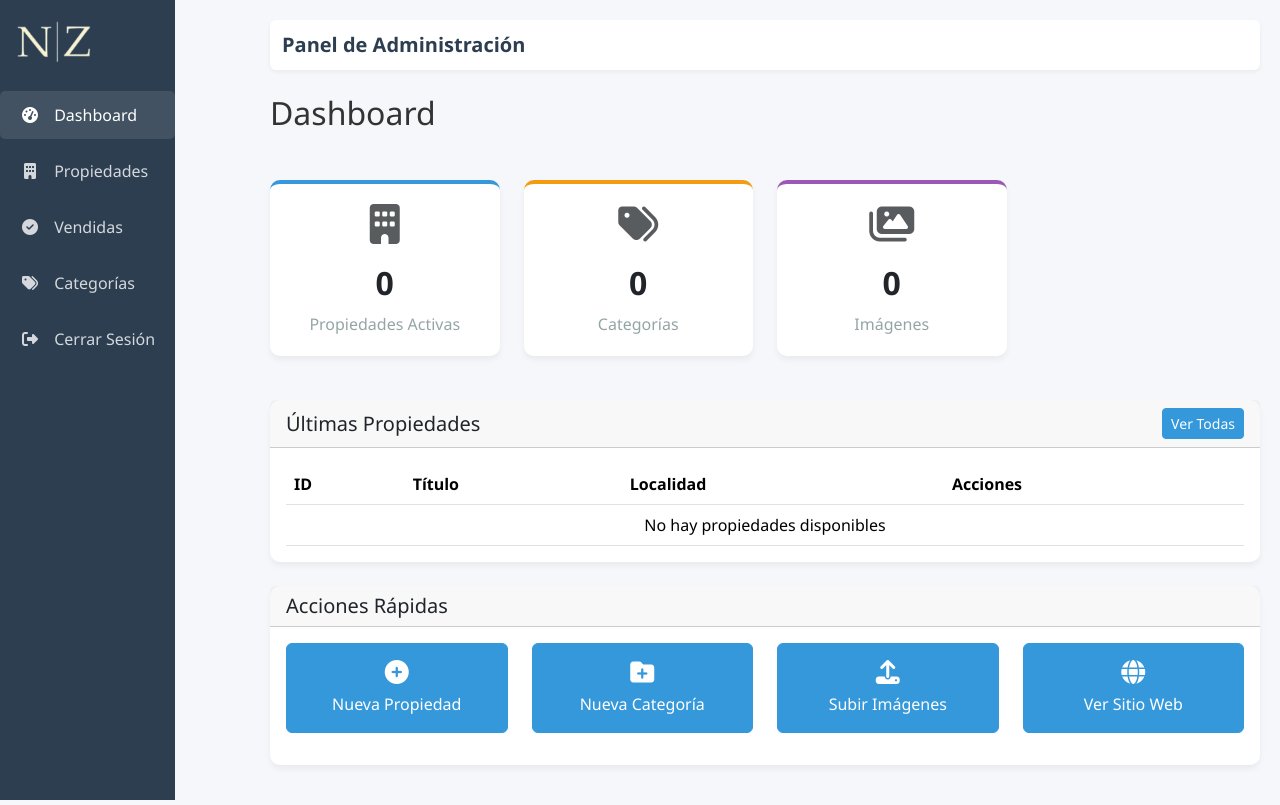
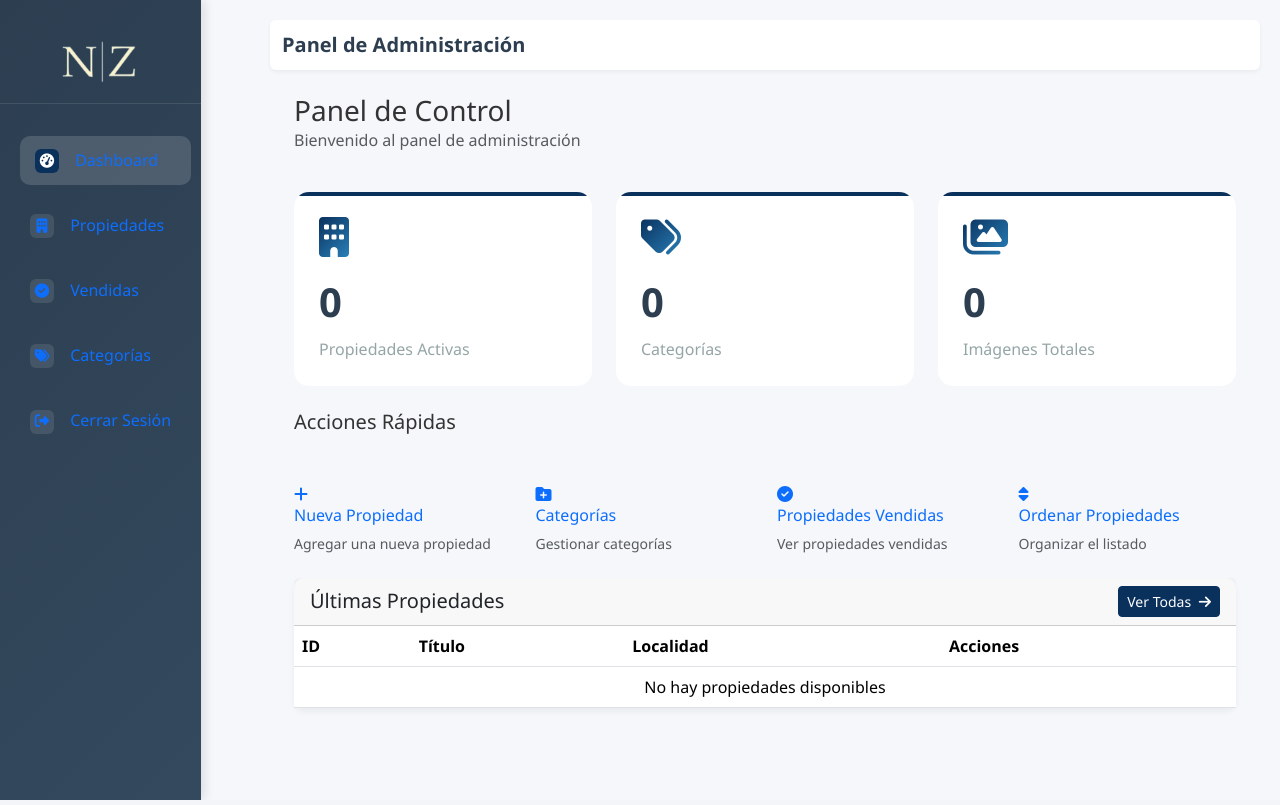
Before and after one commit to GiuGerlo/nz-estudio, a PHP site: page /admin/admin.php in a window 1280 px wide. Run offline with PHP 8.4, Linux system fonts and the light colour scheme; the visitor is signed in with stand-in values (Sample User, id 1); data that the repository does not hold is empty; some libraries are stand-ins or nearby versions.

Commit message:
Mejora el diseño del panel de control y actualiza estilos de la barra lateral

```diff
--- a/admin/admin.php
+++ b/admin/admin.php
@@ -14,49 +14,102 @@ include_once 'includes/head.php';
 ?>
 
         <!-- Dashboard Content -->
-        <div class="container-fluid px-0">
-            <div class="row mb-4">
-                <div class="col-12">
-                    <h2 class="mb-4">Dashboard</h2>
+        <div class="container-fluid px-4">
+            <div class="d-flex justify-content-between align-items-center mb-4">
+                <div>
+                    <h1 class="h3 mb-0">Panel de Control</h1>
+                    <p class="text-muted">Bienvenido al panel de administración</p>
                 </div>
             </div>
 
             <!-- Stats Cards -->
-            <div class="row mb-4">
-                <div class="col-md-6 col-lg-3 mb-3 mb-lg-0">
-                    <div class="card stat-card card-accent-blue">
-                        <i class="fas fa-building text-muted"></i>
+            <div class="row g-4 mb-4">
+                <div class="col-md-4">
+                    <div class="stat-card">
+                        <i class="fas fa-building"></i>
                         <div class="stat-number"><?php echo $totalPropiedades; ?></div>
                         <div class="stat-label">Propiedades Activas</div>
                     </div>
                 </div>
-                <div class="col-md-6 col-lg-3 mb-3 mb-lg-0">
-                    <div class="card stat-card card-accent-orange">
-                        <i class="fas fa-tags text-muted"></i>
+                <div class="col-md-4">
+                    <div class="stat-card">
+                        <i class="fas fa-tags"></i>
                         <div class="stat-number"><?php echo $totalCategorias; ?></div>
                         <div class="stat-label">Categorías</div>
                     </div>
                 </div>
-                <div class="col-md-6 col-lg-3">
-                    <div class="card stat-card card-accent-purple">
-                        <i class="fas fa-images text-muted"></i>
+                <div class="col-md-4">
+                    <div class="stat-card">
+                        <i class="fas fa-images"></i>
                         <div class="stat-number"><?php echo $totalImagenes; ?></div>
-                        <div class="stat-label">Imágenes</div>
+                        <div class="stat-label">Imágenes Totales</div>
                     </div>
                 </div>
             </div>
 
-            <!-- Recent Properties -->
+            <!-- Quick Actions Grid -->
+            <div class="row g-4 mb-4">
+                <div class="col-12">
+                    <h5 class="mb-4">Acciones Rápidas</h5>
+                </div>
+                <div class="col-md-3">
+                    <a href="propiedades.php" class="text-decoration-none">
+                        <div class="quick-action-card">
+                            <div class="quick-action-icon">
+                                <i class="fas fa-plus"></i>
+                            </div>
+                            <h6 class="mb-2">Nueva Propiedad</h6>
+                            <p class="text-muted small mb-0">Agregar una nueva propiedad</p>
+                        </div>
+                    </a>
+                </div>
+                <div class="col-md-3">
+                    <a href="categorias.php" class="text-decoration-none">
+                        <div class="quick-action-card">
+                            <div class="quick-action-icon">
+                                <i class="fas fa-folder-plus"></i>
+                            </div>
+                            <h6 class="mb-2">Categorías</h6>
+                            <p class="text-muted small mb-0">Gestionar categorías</p>
+                        </div>
+                    </a>
+                </div>
+                <div class="col-md-3">
+                    <a href="vendidas.php" class="text-decoration-none">
+                        <div class="quick-action-card">
+                            <div class="quick-action-icon">
+                                <i class="fas fa-check-circle"></i>
+                            </div>
+                            <h6 class="mb-2">Propiedades Vendidas</h6>
+                            <p class="text-muted small mb-0">Ver propiedades vendidas</p>
+                        </div>
+                    </a>
+                </div>
+                <div class="col-md-3">
+                    <a href="order-propiedades.php" class="text-decoration-none">
+                        <div class="quick-action-card">
+                            <div class="quick-action-icon">
+                                <i class="fas fa-sort"></i>
+                            </div>
+                            <h6 class="mb-2">Ordenar Propiedades</h6>
+                            <p class="text-muted small mb-0">Organizar el listado</p>
+                        </div>
+                    </a>
+                </div>
+            </div>
+
+            <!-- Recent Properties Table -->
             <div class="row">
                 <div class="col-12">
-                    <div class="card mb-4">
+                    <div class="card recent-properties-card">
                         <div class="card-header d-flex justify-content-between align-items-center">
                             <h5 class="mb-0">Últimas Propiedades</h5>
-                            <a href="propiedades.php" class="btn btn-sm btn-custom-blue">Ver Todas</a>
+                            <a href="propiedades.php" class="btn btn-sm btn-custom-blue">
+                                Ver Todas <i class="fas fa-arrow-right ms-1"></i>
+                            </a>
                         </div>
-                        <div class="card-body">
                         <div class="table-responsive">
-                                <table class="table table-hover">
+                            <table class="table align-middle">
                                 <thead>
                                     <tr>
                                         <th>ID</th>
@@ -90,46 +143,6 @@ include_once 'includes/head.php';
                 </div>
             </div>
         </div>
-
-            <!-- Quick Actions -->
-            <div class="row">
-                <div class="col-12">
-                    <div class="card">
-                        <div class="card-header">
-                            <h5 class="mb-0">Acciones Rápidas</h5>
-                        </div>
-                        <div class="card-body">
-                            <div class="row">
-                                <div class="col-md-3 col-sm-6 mb-3">
-                                    <a href="nueva_propiedad.php" class="btn btn-custom-blue w-100 py-3">
-                                        <i class="fas fa-plus-circle mb-2 d-block" style="font-size: 24px;"></i>
-                                        Nueva Propiedad
-                                    </a>
-                                </div>
-                                <div class="col-md-3 col-sm-6 mb-3">
-                                    <a href="nueva_categoria.php" class="btn btn-custom-blue w-100 py-3">
-                                        <i class="fas fa-folder-plus mb-2 d-block" style="font-size: 24px;"></i>
-                                        Nueva Categoría
-                                    </a>
-                                </div>
-                                <div class="col-md-3 col-sm-6 mb-3">
-                                    <a href="subir_imagenes.php" class="btn btn-custom-blue w-100 py-3">
-                                        <i class="fas fa-upload mb-2 d-block" style="font-size: 24px;"></i>
-                                        Subir Imágenes
-                                    </a>
-                                </div>
-                                <div class="col-md-3 col-sm-6 mb-3">
-                                    <a href="../index.php" target="_blank" class="btn btn-custom-blue w-100 py-3">
-                                        <i class="fas fa-globe mb-2 d-block" style="font-size: 24px;"></i>
-                                        Ver Sitio Web
-                                    </a>
-                                </div>
-                            </div>
-                        </div>
-                    </div>
-                </div>
-            </div>
-        </div>
     </div>
 
 <?php
--- a/admin/assets/css/main.css
+++ b/admin/assets/css/main.css
@@ -1,5 +1,5 @@
 :root {
-    --color-accent: #3498db;
+    --color-accent: #0A305C;
     --color-dark: #2c3e50;
     --color-light: #ecf0f1;
     --color-success: #27ae60;
@@ -16,7 +16,8 @@ body {
 }
 
 .sidebar {
-    background-color: var(--color-dark);
+    background: linear-gradient(135deg, var(--color-dark) 0%, #34495e 100%);
+    box-shadow: 4px 0 10px rgba(0, 0, 0, 0.1);
     color: white;
     height: 100vh;
     position: fixed;
@@ -25,22 +26,42 @@ body {
 }
 
 .sidebar .nav-link {
-    color: rgba(255, 255, 255, 0.8);
-    padding: 12px 20px;
-    margin: 4px 0;
-    border-radius: 5px;
-    transition: all 0.2s;
+    margin: 8px 15px;
+    padding: 12px 15px;
+    border-radius: 10px;
+    transition: all 0.3s ease;
+    font-weight: 500;
+    position: relative;
+    overflow: hidden;
 }
 
 .sidebar .nav-link:hover, .sidebar .nav-link.active {
-    background-color: rgba(255, 255, 255, 0.1);
+    background: rgba(255, 255, 255, 0.15);
+    transform: translateX(5px);
+}
+
+.sidebar .nav-link i {
+    width: 24px;
+    height: 24px;
+    display: inline-flex;
+    align-items: center;
+    justify-content: center;
+    background: rgba(255, 255, 255, 0.1);
+    border-radius: 6px;
+    margin-right: 12px;
+    font-size: 0.9rem;
+    transition: all 0.3s ease;
+}
+
+.sidebar .nav-link:hover i, .sidebar .nav-link.active i {
+    background: var(--color-accent);
     color: white;
 }
 
-.sidebar .nav-link i {
-    margin-right: 10px;
-    width: 20px;
+.sidebar-brand {
+    padding: 20px 15px;
     text-align: center;
+    border-bottom: 1px solid rgba(255, 255, 255, 0.1);
 }
 
 .main-content {
@@ -62,24 +83,48 @@ body {
 }
 
 .stat-card {
-    padding: 20px;
-    text-align: center;
+    border: none;
+    background: white;
+    padding: 25px;
+    border-radius: 15px;
+    transition: all 0.3s ease;
+    position: relative;
+    overflow: hidden;
+}
+
+.stat-card:hover {
+    transform: translateY(-5px);
+}
+
+.stat-card::before {
+    content: '';
+    position: absolute;
+    top: 0;
+    left: 0;
+    width: 100%;
+    height: 4px;
+    background: var(--color-accent);
 }
 
 .stat-card i {
     font-size: 2.5rem;
     margin-bottom: 15px;
+    background: linear-gradient(135deg, var(--color-accent) 0%, #2980b9 100%);
+    -webkit-background-clip: text;
+    -webkit-text-fill-color: transparent;
 }
 
 .stat-card .stat-number {
-    font-size: 2rem;
-    font-weight: bold;
+    font-size: 2.5rem;
+    font-weight: 700;
+    color: var(--color-dark);
     margin-bottom: 5px;
 }
 
 .stat-card .stat-label {
+    color: var(--color-muted);
     font-size: 1rem;
-    color: var(--color-muted);
+    font-weight: 500;
 }
 
 .card-accent-blue {
```
Lines whose indentation alone changed are shown as unchanged.
